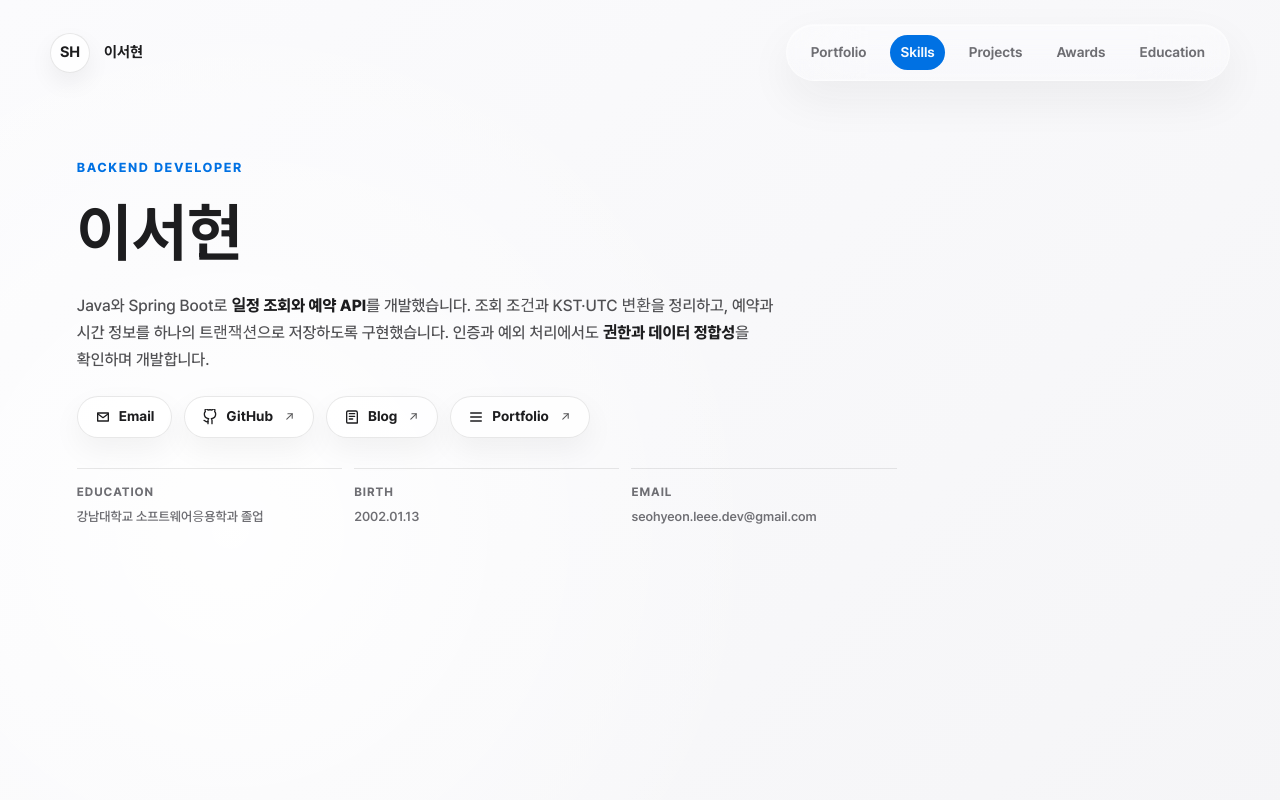
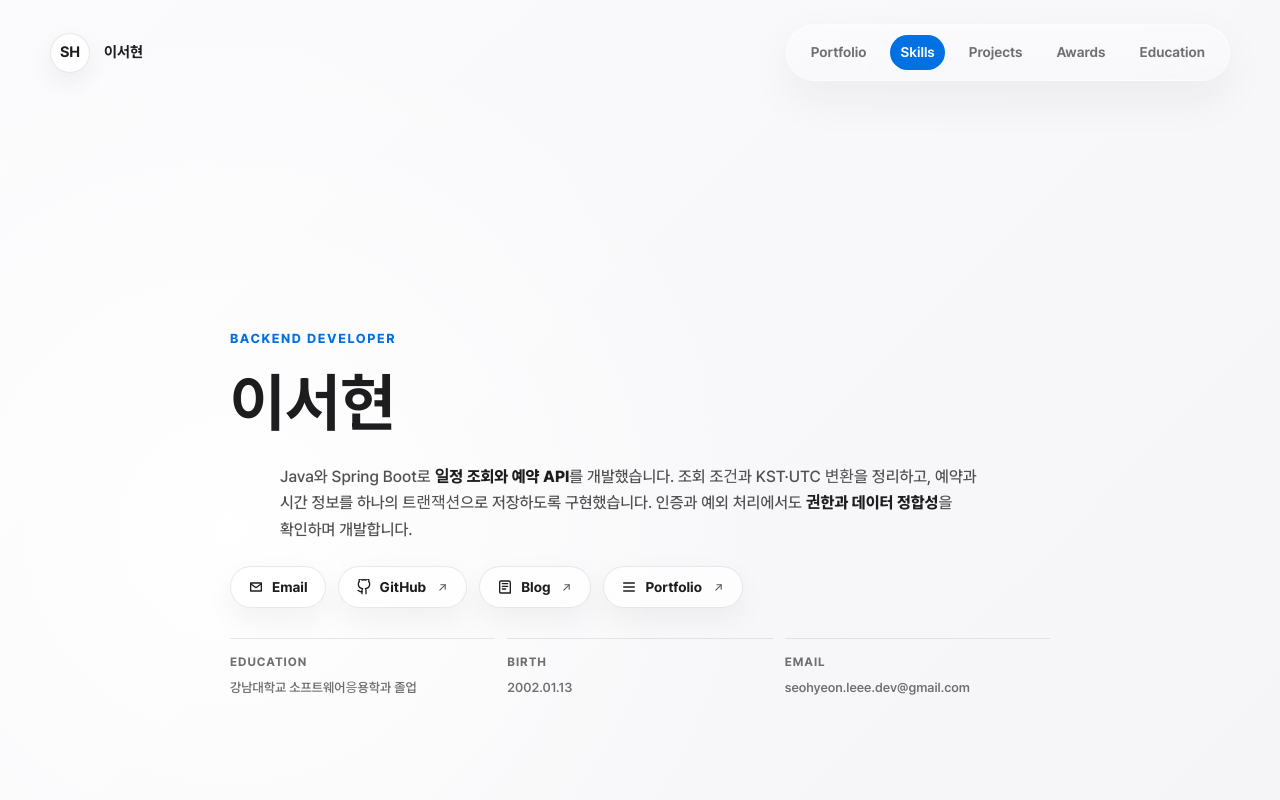
Before and after one commit to mynameisseohyeon/mynameisseohyeon.github.io, a plain HTML site: page resume/index.html in a window 1280 px wide. Shown: the top 800 px of the page. Drawn offline with Linux system fonts and the light colour scheme.

Commit message:
Center the resume introduction on desktop

```diff
--- a/assets/css/portfolio.css
+++ b/assets/css/portfolio.css
@@ -2515,6 +2515,11 @@ dd {
 
   .resume-hero {
     min-height: calc(100svh + 24px);
-    align-content: start;
-  }
-}
+    align-content: center;
+    justify-items: center;
+  }
+
+  .resume-hero > * {
+    width: min(820px, 100%);
+  }
+}
--- a/resume/index.html
+++ b/resume/index.html
@@ -6,7 +6,7 @@
     <meta name="description" content="백엔드 개발자 이서현의 이력서 페이지입니다.">
     <meta name="robots" content="max-image-preview:none">
     <title>Resume | 이서현</title>
-    <link rel="stylesheet" href="/assets/css/portfolio.css?v=20260914-resume-2">
+    <link rel="stylesheet" href="/assets/css/portfolio.css?v=20260914-resume-3">
   </head>
   <body>
     <header class="site-header">
```
